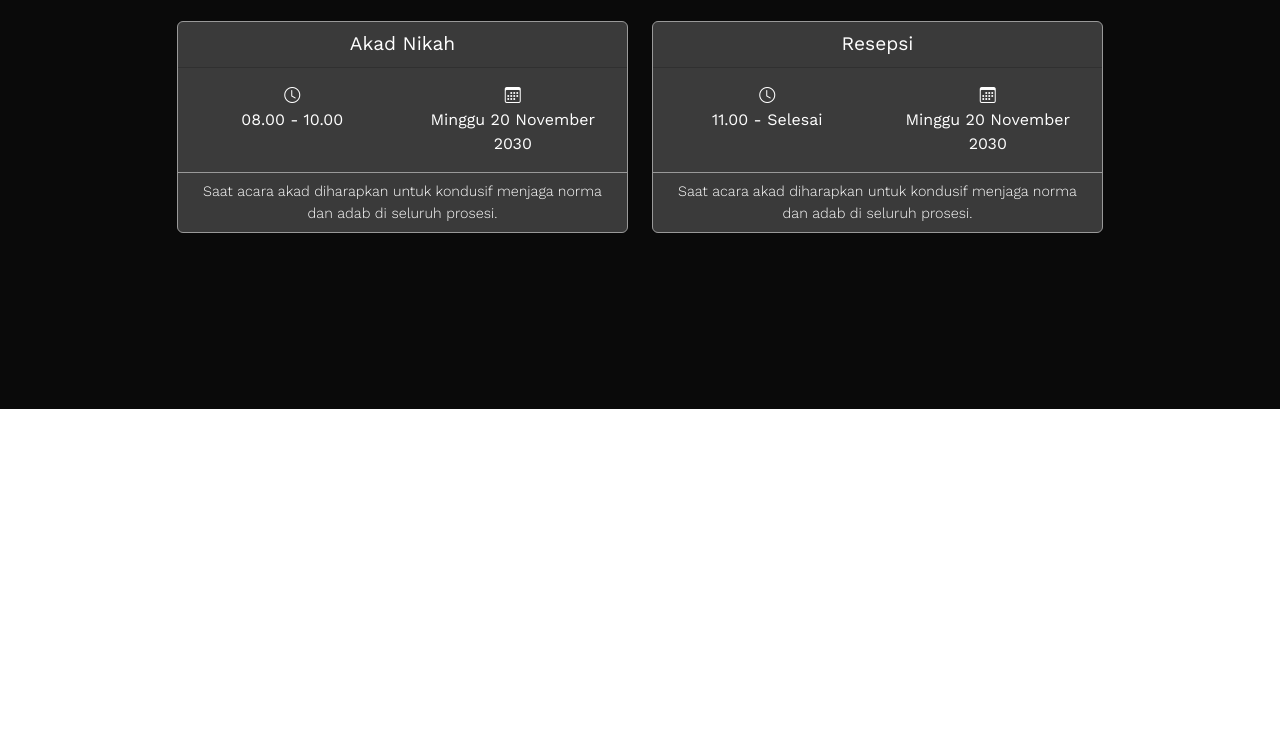
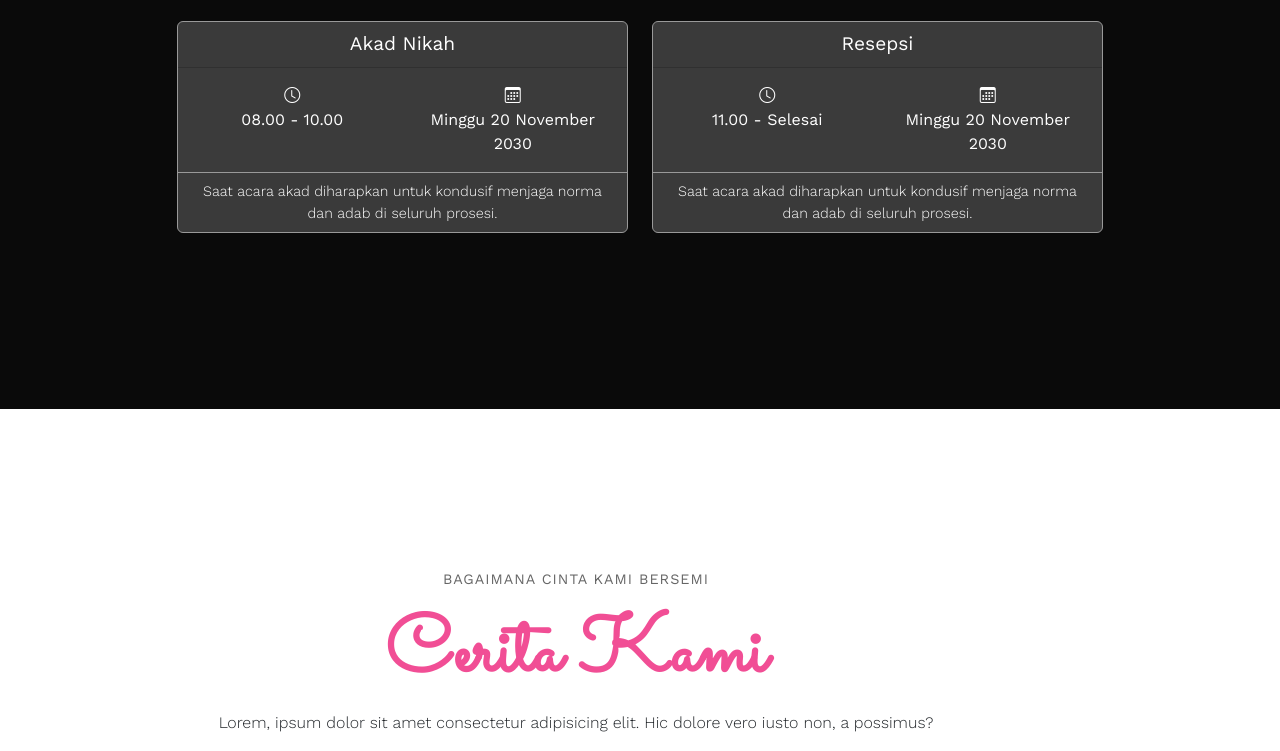
Before and after one commit to Abimanyuoke/Undangan_Pernikahan, a plain HTML site: page index.html in a window 1280 px wide. Shown: the part 2294-3045 px from the top of the page. Before the commit the page ends 2703 px from the top, so only its background shows below. Drawn offline with nearby package versions, Linux system fonts and the light colour scheme.

Commit message:
add story

```diff
--- a/index.html
+++ b/index.html
@@ -163,6 +163,18 @@
       </div>
     </section>
 
+    <section id="story" class="story">
+      <div class="container">
+        <div class="row justify-content-center">
+          <div class="col-md-8 col-10 text-center">
+            <span>Bagaimana Cinta Kami Bersemi</span>
+            <h2>Cerita Kami</h2>
+            <p>Lorem, ipsum dolor sit amet consectetur adipisicing elit. Hic dolore vero iusto non, a possimus?</p>
+          </div>
+        </div>
+      </div>
+    </section>
+
 
 
 
--- a/style.css
+++ b/style.css
@@ -62,7 +62,7 @@ body {
     padding-bottom: 5rem;
 }
 
-.home h2 {
+.home h2, .story h2 {
     color: var(--pink);
     font-family: 'Sacramento', cursive;
     font-size: 5rem;
@@ -172,6 +172,25 @@ body {
     font-weight: 300;
 }
 
+.story {
+    padding-top: 10rem;
+    padding-right: 8rem;
+}
+
+.story span {
+    text-transform: uppercase;
+    color: #666;
+    font-size: 0.9rem;
+    letter-spacing: 1px;
+    display: block;
+    margin-bottom: 1rem;
+}
+
+.story p {
+    font-size: 1rem;
+    font-weight: 300;
+}
+
 
 
 /* Extra Light */
```
